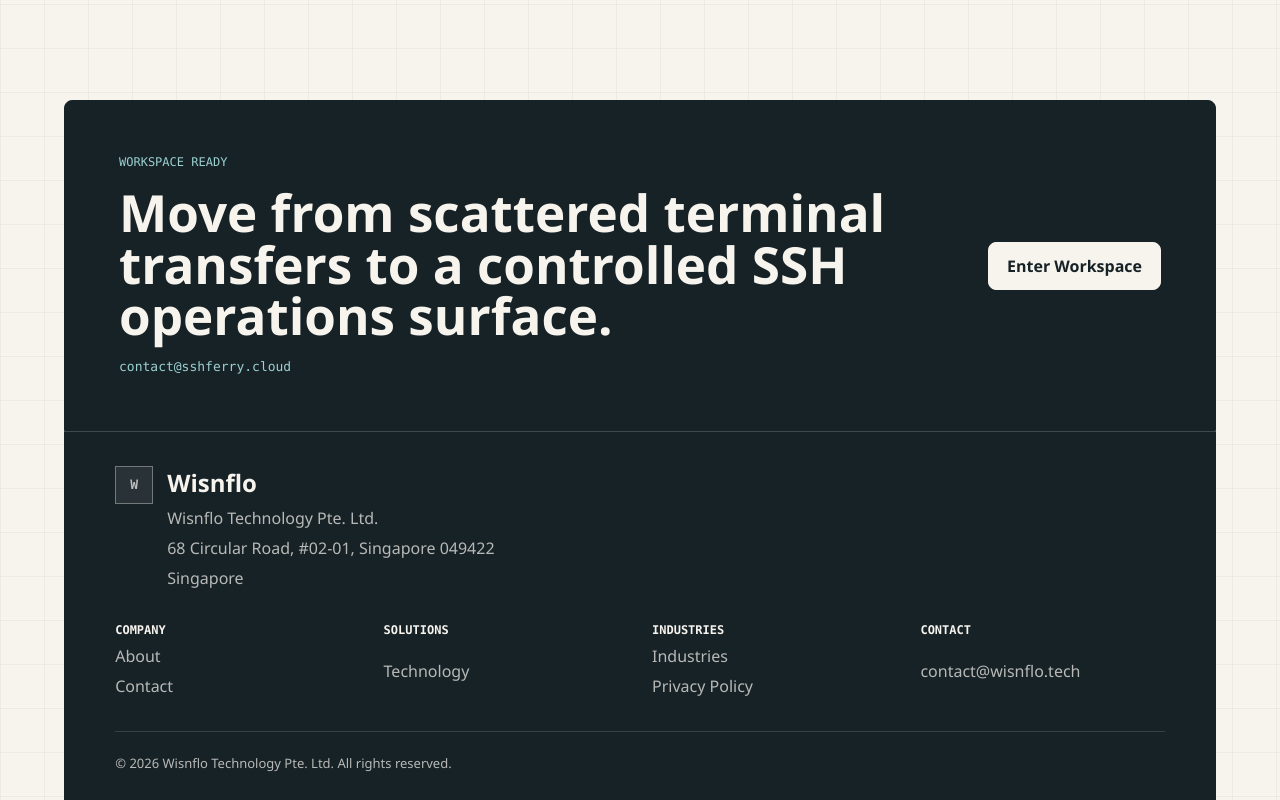
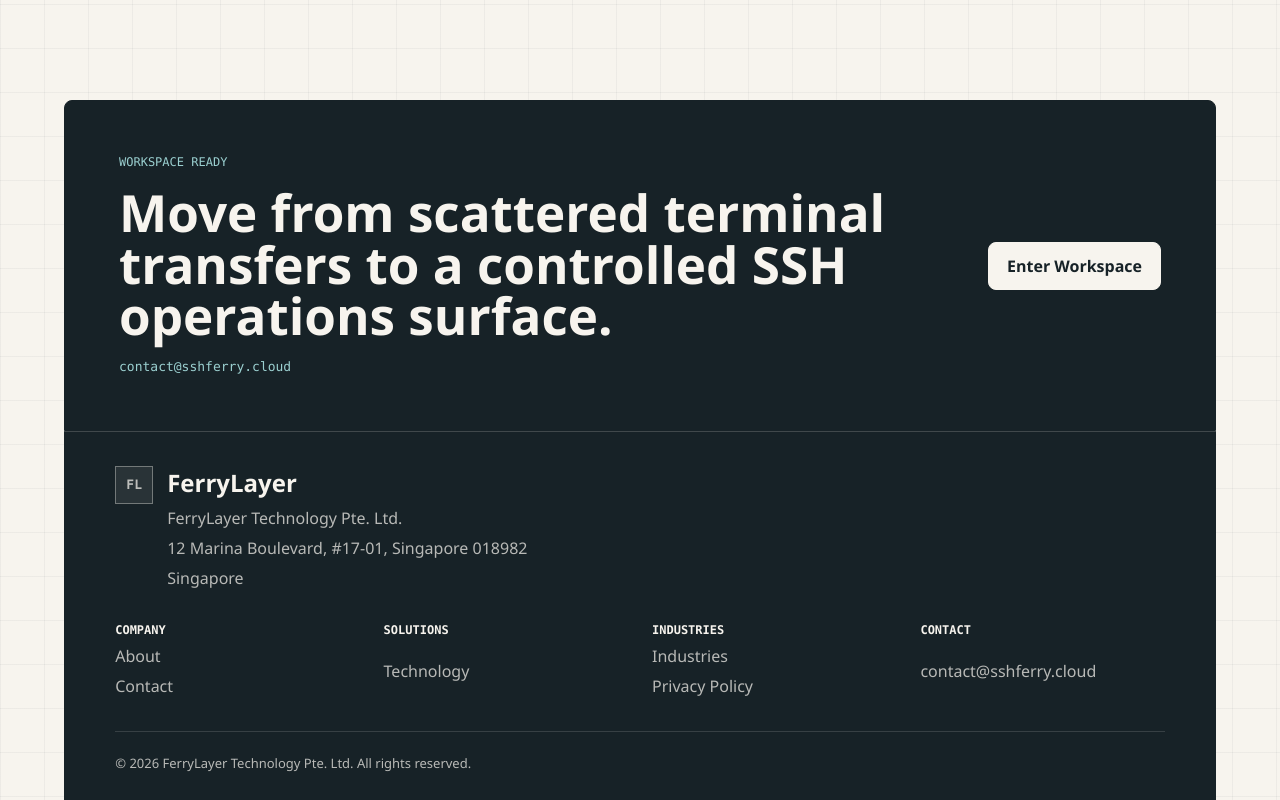
Before and after one commit to Jane-o-O-o-O/SSHFerry, a React (Vite) app in the folder frontend/: page / in a window 1280 px wide. Shown: the part 2768-3568 px from the top of the page. Built offline with nearby package versions, Linux system fonts and the light colour scheme; no server answers.

Commit message:
Replace placeholder company branding

```diff
--- a/frontend/src/pages/landing/LandingPage.tsx
+++ b/frontend/src/pages/landing/LandingPage.tsx
@@ -221,13 +221,13 @@
         </a>
       </section>
 
-      <footer className="landing-footer" aria-label="Wisnflo company information">
+      <footer className="landing-footer" aria-label="FerryLayer company information">
         <div className="landing-footer-brand">
-          <span className="landing-footer-mark">W</span>
+          <span className="landing-footer-mark">FL</span>
           <div>
-            <strong>Wisnflo</strong>
-            <span>Wisnflo Technology Pte. Ltd.</span>
-            <span>68 Circular Road, #02-01, Singapore 049422</span>
+            <strong>FerryLayer</strong>
+            <span>FerryLayer Technology Pte. Ltd.</span>
+            <span>12 Marina Boulevard, #17-01, Singapore 018982</span>
             <span>Singapore</span>
           </div>
         </div>
@@ -244,11 +244,11 @@
           ))}
           <div className="landing-footer-group">
             <strong>Contact</strong>
-            <a href="mailto:contact@wisnflo.tech">contact@wisnflo.tech</a>
+            <a href="mailto:contact@sshferry.cloud">contact@sshferry.cloud</a>
           </div>
         </div>
         <div className="landing-footer-bottom">
-          <span>© 2026 Wisnflo Technology Pte. Ltd. All rights reserved.</span>
+          <span>&copy; 2026 FerryLayer Technology Pte. Ltd. All rights reserved.</span>
         </div>
       </footer>
     </main>
```
Also changed, not shown: 1 other file (tests, documents, lock files or other folders).
